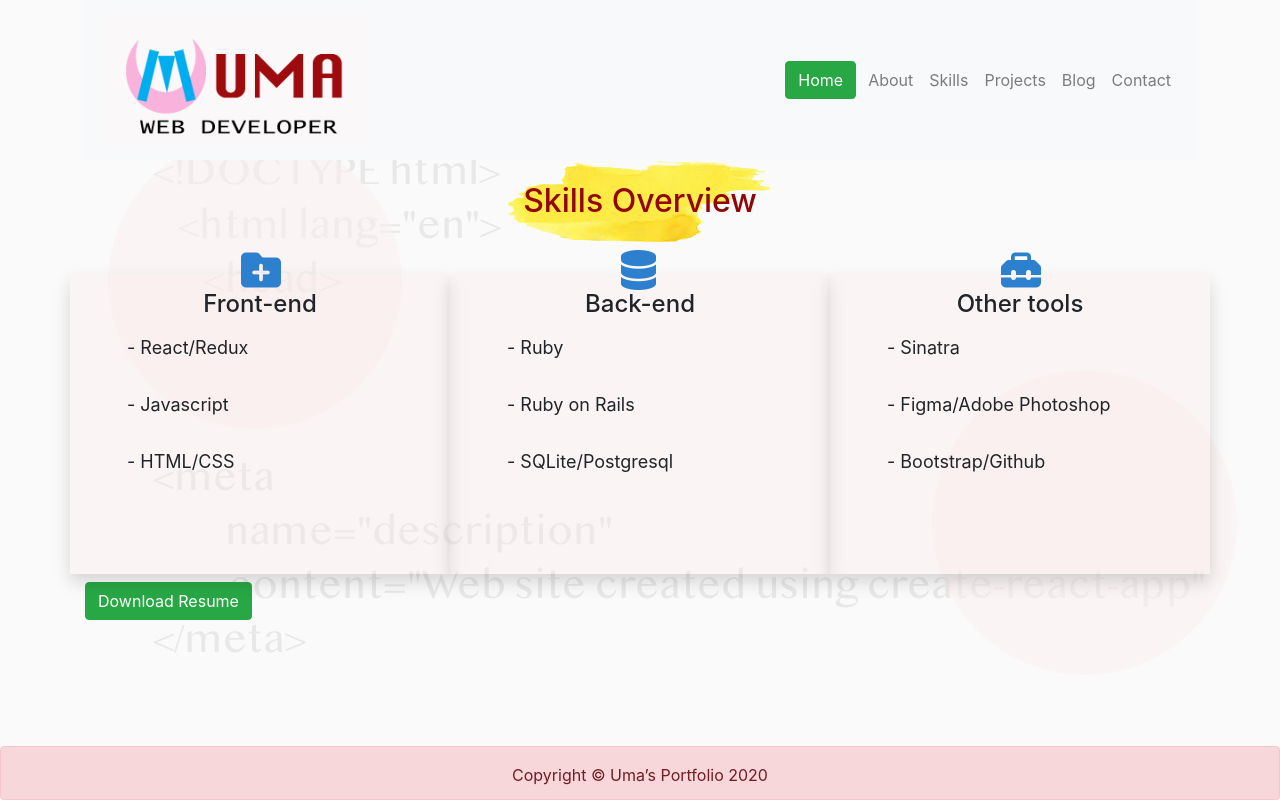
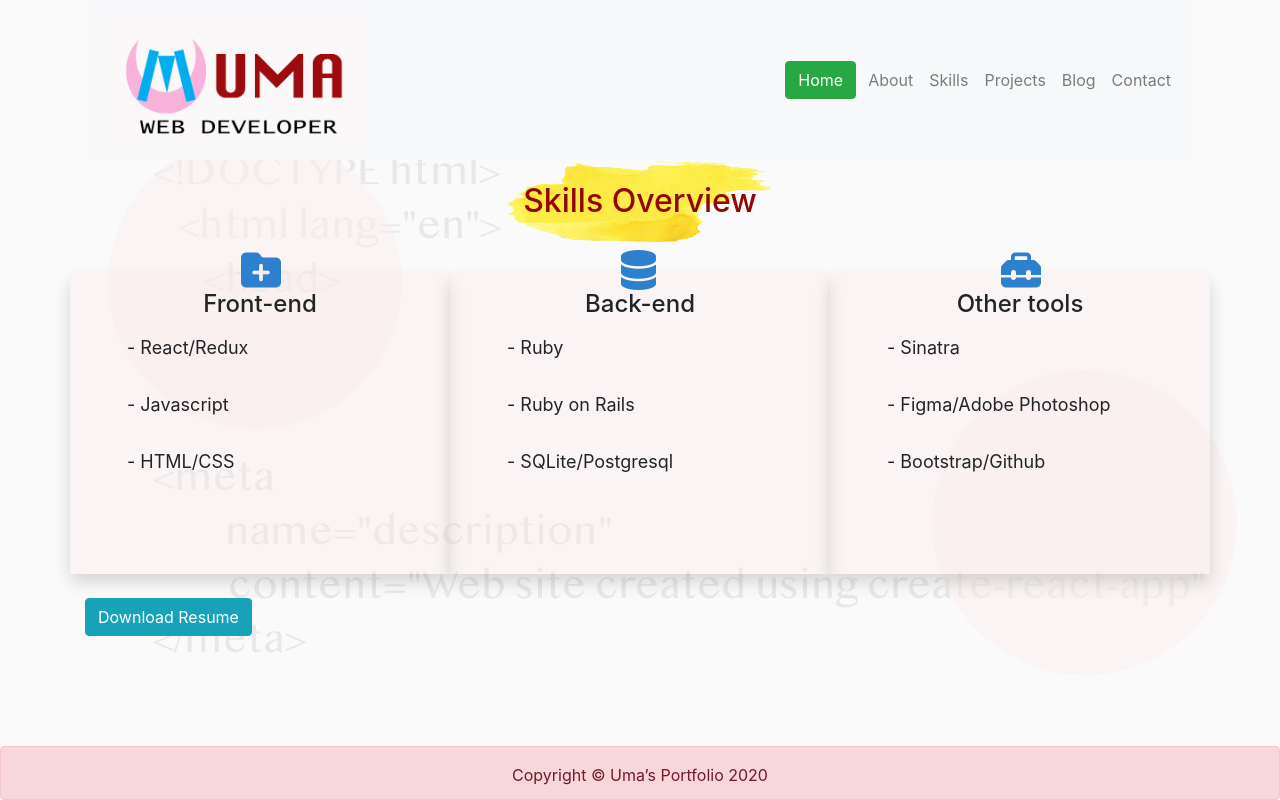
Before and after one commit to mdr-uma/portfolio, a React (Create React App) app: page /skills in a window 1280 px wide. Built offline with nearby package versions, Linux system fonts and the light colour scheme.

Commit message:
use Button component instead just button

```diff
--- a/src/components/Skills.js
+++ b/src/components/Skills.js
@@ -1,4 +1,5 @@
 import React from 'react'
+import Button from './Button'
 
 const Skills = () => {
     return(
@@ -27,7 +28,10 @@ const Skills = () => {
                     <p>- Bootstrap/Github</p>
                 </div>
             </div>
-            <a href="https://docs.google.com/document/d/1iNjL3kdGKESi8NJ4GNt1DN_oZnwLb2nRtPXHoFA3IoI/edit"><button className="btn btn-success my-2">Download Resume</button></a>
+            <br/>
+            <a href="https://docs.google.com/document/d/1iNjL3kdGKESi8NJ4GNt1DN_oZnwLb2nRtPXHoFA3IoI/edit">
+                <Button>Download Resume</Button>
+            </a>
         </div>
     )
 }
```
